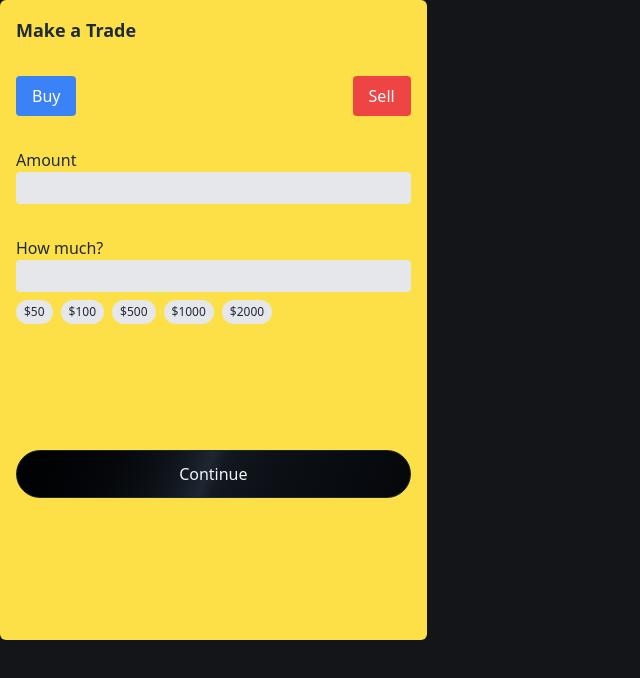
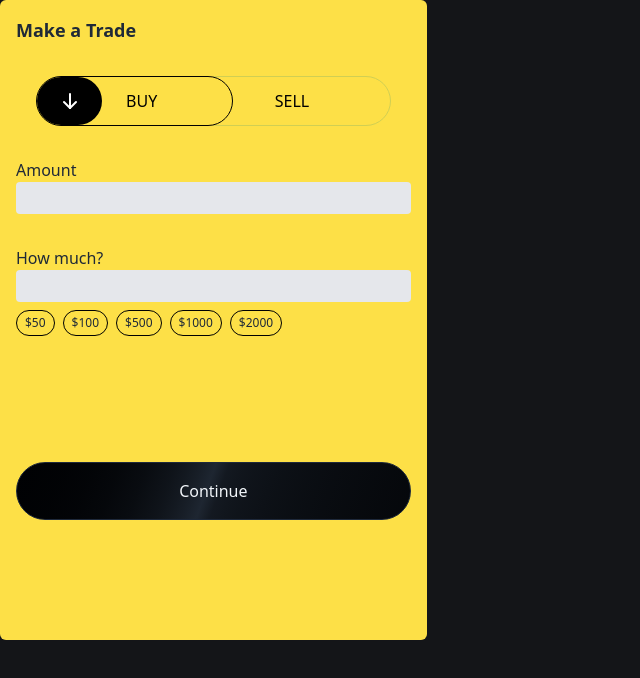
Before and after one commit to Dawidsjd/TauriApp, a React (Vite) app: page / in a window 1280 px wide. Shown: the top 678 px of the page, without its empty margins (0-640 px from the left). Built offline with nearby package versions, Linux system fonts and the light colour scheme.

Commit message:
updatins styles in TradingPanel

```diff
--- a/src/assets/buttons/TailwindcssButtons.tsx
+++ b/src/assets/buttons/TailwindcssButtons.tsx
@@ -24,7 +24,7 @@ export const buttons = [
     description: "Shimmer button for your website",
     showDot: false,
     component: (
-      <button className="inline-flex h-12 w-full animate-shimmer items-center justify-center rounded-full border border-slate-800 bg-[linear-gradient(110deg,#000103,45%,#1e2631,55%,#000103)] bg-[length:200%_100%] px-6 font-medium text-slate-100 transition-colors focus:outline-none focus:ring-2 focus:ring-slate-800 focus:ring-offset-2 focus:ring-offset-slate-50" style={{marginTop:'30%'}}>
+      <button className="inline-flex h-12 py-7 w-full animate-shimmer items-center justify-center rounded-full border border-slate-800 bg-[linear-gradient(110deg,#000103,45%,#1e2631,55%,#000103)] bg-[length:200%_100%] px-6 font-medium text-slate-100 transition-colors focus:outline-none focus:ring-2 focus:ring-slate-800 focus:ring-offset-2 focus:ring-offset-slate-50" style={{marginTop:'30%'}}>
         Continue
       </button>
     ),
--- a/src/components/TradePanel/TradePanel.tsx
+++ b/src/components/TradePanel/TradePanel.tsx
@@ -1,5 +1,7 @@
 import React from 'react';
 import { TailwindcssButtons } from '../../assets/buttons/TailwindcssButtons';
+import { IconArrowDown } from '@tabler/icons-react';
+
 
 const TradePanel: React.FC = () => {
   const handleButtonClick = (amount: number) => {
@@ -11,13 +13,19 @@ const TradePanel: React.FC = () => {
     <div className="relative bg-yellow-300 text-gray-800 p-4 rounded-md w-1/3 " style={{ height: '80vh' }}> {/* Ustawienie wysokości na 70% wysokości widoku przeglądarki */}
       <h2 className="text-lg font-semibold mb-2">Make a Trade</h2>
       <div className="flex flex-col space-y-2">
-        <div className="flex justify-between items-center">
-          <button className="bg-blue-500 text-white px-4 py-2 rounded hover:bg-blue-600 mt-6"> {/* Dodanie marginesu od góry */}
-            Buy
-          </button>
-          <button className="bg-red-500 text-white px-4 py-2 rounded hover:bg-red-600 mt-6"> {/* Dodanie marginesu od góry */}
-            Sell
-          </button>
+        <div className="flex w-full">
+        <button className="text-black px-18 rounded-full mt-6 transition-colors bg-yellow-300 z-10 flex items-center border border-black" style={{ width: '250px', position: 'relative', left: '20px' }}>
+  <div className='flex justify-center items-center rounded-full mr-6 bg-black w-1/3 h-12 border-3 border-black'>
+    <IconArrowDown className='text-white'/>
+  </div>
+  <span>BUY</span>
+</button>
+
+
+
+        <button className=" text-black px-18 py-3 rounded-full mt-6 transition-colors" style={{ width: '250px',position:'relative', right: '20px', border: '1px solid #d0cf53' }}>
+          SELL
+        </button>
         </div>
         <div className='pt-6'>
           <span>Amount</span>
@@ -38,12 +46,14 @@ const TradePanel: React.FC = () => {
           />
         </div>
         <div className="flex items-center space-x-2">
-          <button className="bg-gray-200 text-gray-800 px-2 py-1 rounded-full text-xs hover:bg-gray-400">$50</button>
-          <button className="bg-gray-200 text-gray-800 px-2 py-1 rounded-full text-xs hover:bg-gray-400">$100</button>
-          <button className="bg-gray-200 text-gray-800 px-2 py-1 rounded-full text-xs hover:bg-gray-400">$500</button>
-          <button className="bg-gray-200 text-gray-800 px-2 py-1 rounded-full text-xs hover:bg-gray-400">$1000</button>
-          <button className="bg-gray-200 text-gray-800 px-2 py-1 rounded-full text-xs hover:bg-gray-400">$2000</button>
-        </div>
+  <button className="border border-black text-gray-800 px-2 py-1 rounded-full text-xs hover:bg-gray-900 hover:text-white">$50</button>
+  <button className="border border-black text-gray-800 px-2 py-1 rounded-full text-xs hover:bg-gray-900 hover:text-white">$100</button>
+  <button className="border border-black text-gray-800 px-2 py-1 rounded-full text-xs hover:bg-gray-900 hover:text-white">$500</button>
+  <button className="border border-black text-gray-800 px-2 py-1 rounded-full text-xs hover:bg-gray-900 hover:text-white">$1000</button>
+  <button className="border border-black text-gray-800 px-2 py-1 rounded-full text-xs hover:bg-gray-900 hover:text-white">$2000</button>
+</div>
+
+
 
         <TailwindcssButtons />
       </div>
```
